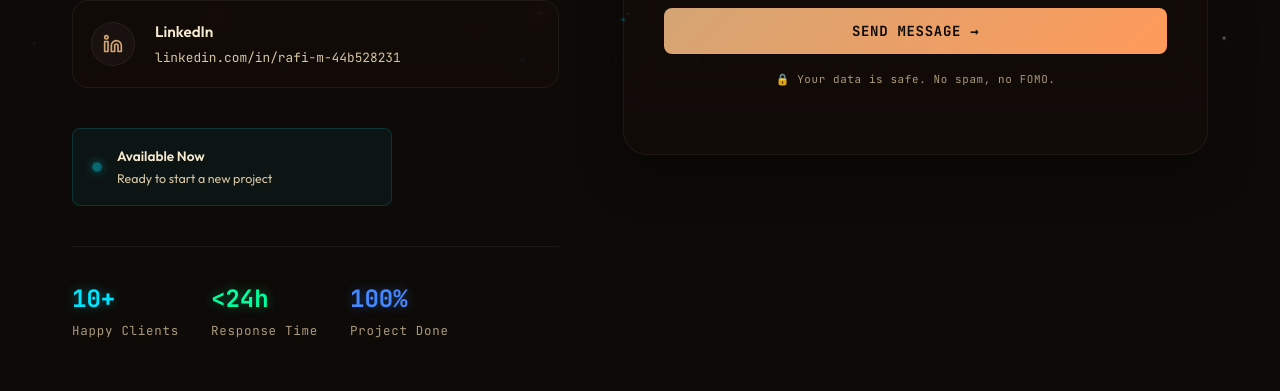
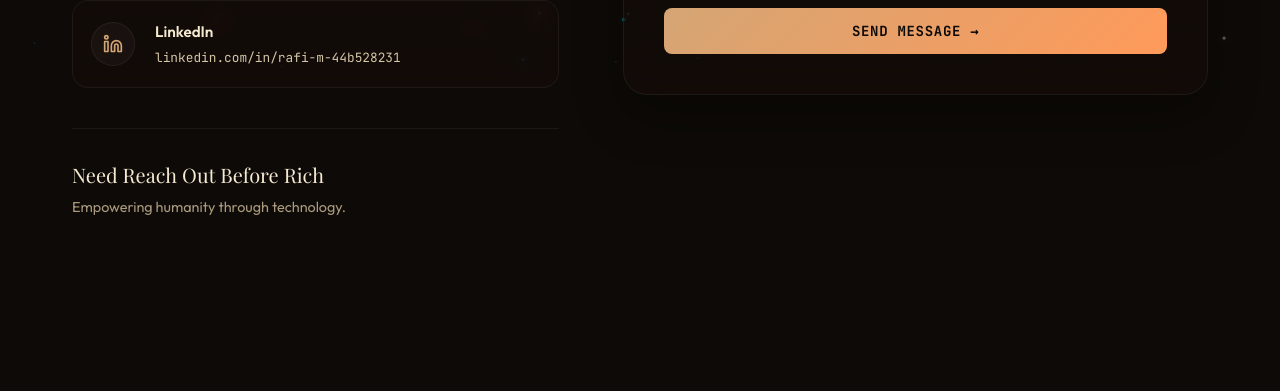
Before and after one commit to RafiMM0609/zeroman, a Nuxt app: page /contact in a window 1280 px wide. Shown: the part 733-1124 px from the top of the page. Built offline with nearby package versions, Linux system fonts and the light colour scheme; no server answers; a web font is replaced by a local one.

Commit message:
refactor: update contact page layout, style tweaks, and add dynamic slogan data

```diff
--- a/assets/css/style.css
+++ b/assets/css/style.css
@@ -238,7 +238,8 @@
   align-items: center;
   justify-content: center;
   overflow: hidden;
-  padding-bottom: 10vh; /* Optically raise the component */
+  padding-bottom: 10vh;
+  /* Optically raise the component */
 }
 
 .hero-bg {
@@ -1413,6 +1414,7 @@
 .hero-chip {
   display: inline-flex;
   align-items: center;
+  margin-top: 4px;
   padding: 6px 14px;
   border-radius: 50px;
   background: rgba(255, 255, 255, 0.05);
@@ -1571,7 +1573,9 @@
     border-top: 1px solid var(--border-light);
   }
 
-  .nav-link, .nav-cta, .nav-link-geo {
+  .nav-link,
+  .nav-cta,
+  .nav-link-geo {
     font-size: 1.25rem;
     padding: 10px 0;
     width: 100%;
--- a/pages/contact.vue
+++ b/pages/contact.vue
@@ -60,46 +60,29 @@
               </a>
             </div>
 
-            <!-- Availability indicator -->
-            <div class="avail-card">
-              <div class="avail-dot"></div>
-              <div>
-                <div class="avail-label">
-                  {{ lang === 'id' ? 'Tersedia Sekarang' : 'Available Now' }}
-                </div>
-                <div class="avail-sub">
-                  {{ lang === 'id' ? 'Siap memulai proyek baru' : 'Ready to start a new project' }}
-                </div>
-              </div>
-            </div>
-
-            <!-- Trust indicators -->
+            <!-- Slogan / Mission Indicator -->
             <div style="
               margin-top: 40px;
               padding-top: 32px;
               border-top: 1px solid var(--border);
-              display: flex;
-              gap: 32px;
-              flex-wrap: wrap;
             ">
-              <div>
-                <div style="font-family:var(--font-mono); font-size:1.5rem; font-weight:700; color:var(--bio-cyan); text-shadow: 0 0 12px rgba(0,229,255,0.4);">10+</div>
-                <div style="font-size:0.78rem; color:var(--fg-muted); font-family:var(--font-mono); letter-spacing:0.06em;">
-                  {{ lang === 'id' ? 'Klien Puas' : 'Happy Clients' }}
-                </div>
-              </div>
-              <div>
-                <div style="font-family:var(--font-mono); font-size:1.5rem; font-weight:700; color:var(--bio-aurora); text-shadow: 0 0 12px rgba(0,255,157,0.4);">&lt;24h</div>
-                <div style="font-size:0.78rem; color:var(--fg-muted); font-family:var(--font-mono); letter-spacing:0.06em;">
-                  {{ lang === 'id' ? 'Waktu Respons' : 'Response Time' }}
-                </div>
-              </div>
-              <div>
-                <div style="font-family:var(--font-mono); font-size:1.5rem; font-weight:700; color:var(--bio-cobalt); text-shadow: 0 0 12px rgba(68,136,255,0.4);">100%</div>
-                <div style="font-size:0.78rem; color:var(--fg-muted); font-family:var(--font-mono); letter-spacing:0.06em;">
-                  {{ lang === 'id' ? 'Proyek Selesai' : 'Project Done' }}
-                </div>
-              </div>
+              <h3 style="
+                font-size: 1.25rem;
+                font-weight: 500;
+                line-height: 1.4;
+                color: var(--fg);
+                margin: 0 0 8px 0;
+              ">
+                {{ lang === 'id' ? portfolio.slogan.title_id : portfolio.slogan.title }}
+              </h3>
+              <p style="
+                font-size: 0.9rem;
+                color: var(--fg-muted);
+                line-height: 1.5;
+                margin: 0;
+              ">
+                {{ lang === 'id' ? portfolio.slogan.desc_id : portfolio.slogan.desc }}
+              </p>
             </div>
           </div>
 
@@ -160,17 +143,6 @@
               <button type="submit" class="btn-submit" id="form-submit" :disabled="isSubmitting">
                 <span>{{ isSubmitting ? (lang === 'id' ? 'Mengirim...' : 'Sending...') : (lang === 'id' ? 'Kirim Pesan →' : 'Send Message →') }}</span>
               </button>
-
-              <p style="
-                text-align: center;
-                font-family: var(--font-mono);
-                font-size: 0.68rem;
-                color: var(--fg-muted);
-                margin-top: 16px;
-                letter-spacing: 0.06em;
-              ">
-                {{ lang === 'id' ? '🔒 Data Anda aman. Tanpa spam, tanpa FOMO.' : '🔒 Your data is safe. No spam, no FOMO.' }}
-              </p>
             </form>
           </div>
         </div>
--- a/public/data/portfolio.json
+++ b/public/data/portfolio.json
@@ -23,6 +23,12 @@
       "hero": "/images/foto-1.webp",
       "about": "/images/foto-2.webp"
     }
+  },
+  "slogan": {
+    "title": "Need Reach Out Before Rich",
+    "title_id": "Buka Jaringan Sebelum Buka Rekening",
+    "desc": "Empowering humanity through technology.",
+    "desc_id": "Saling membantu dengan teknologi."
   },
   "about_headline": {
     "eyebrow": "// about me",
```
